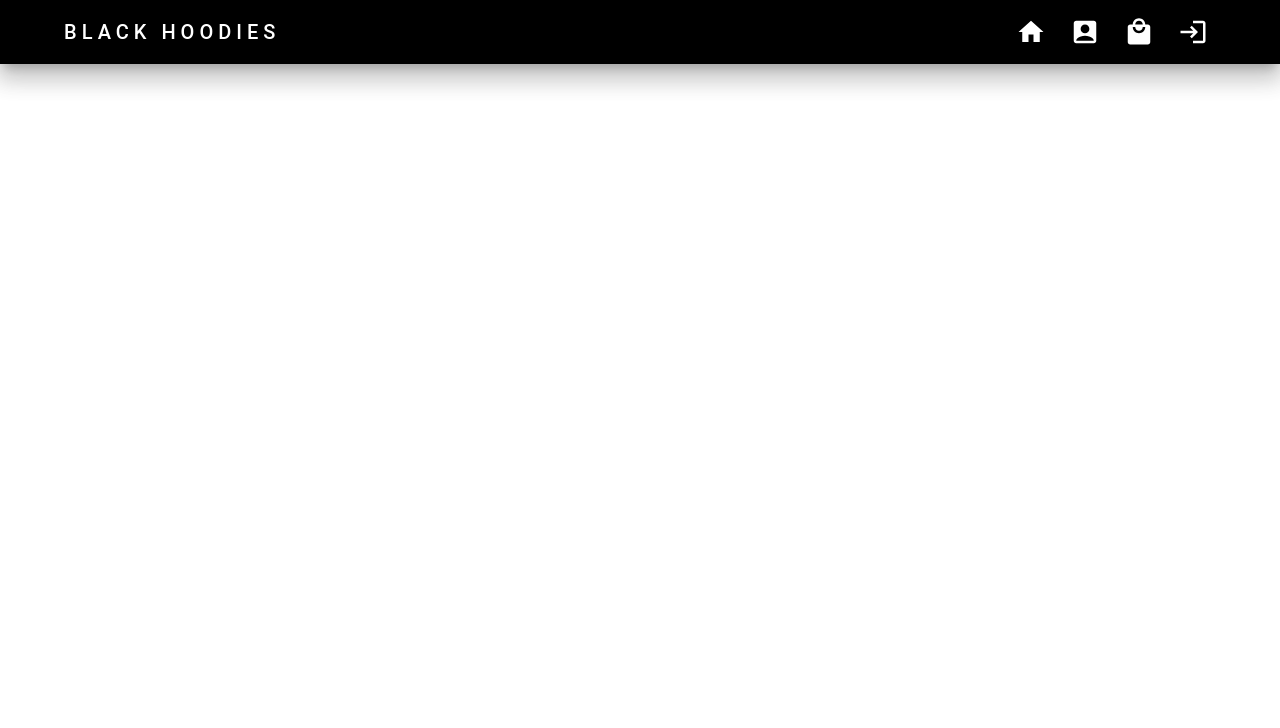
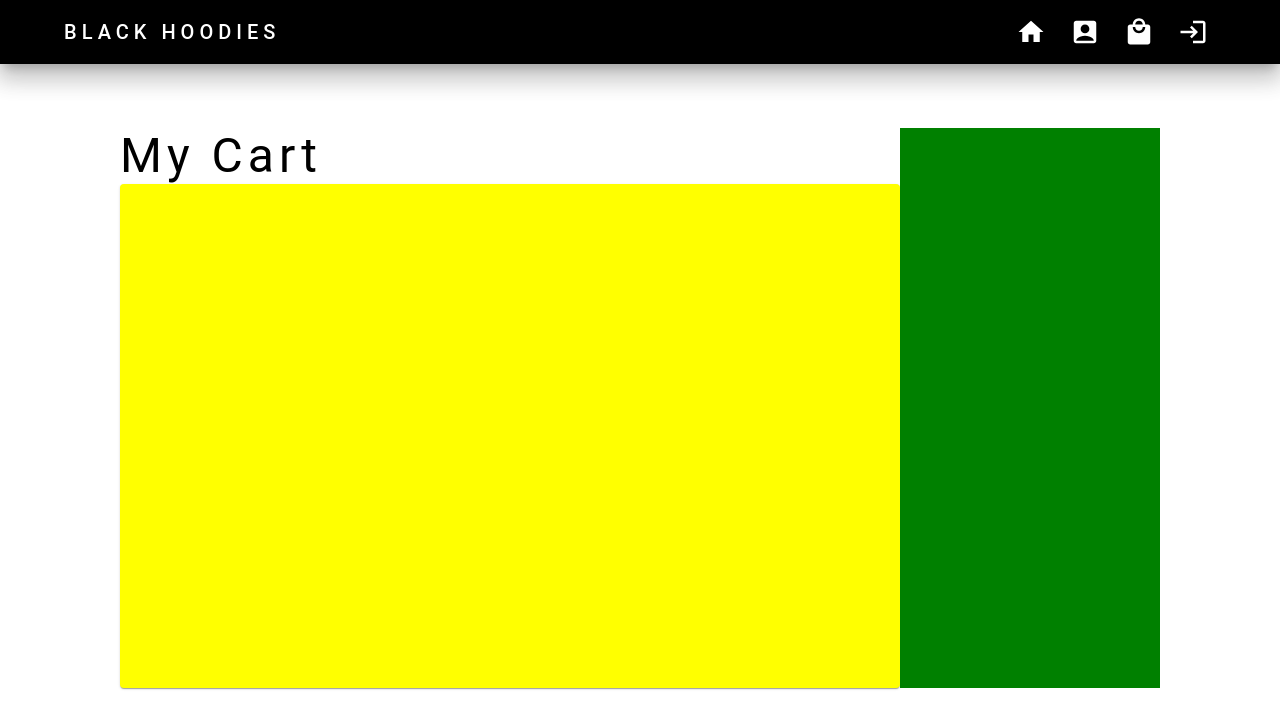
Before and after one commit to Chaggerty1994/BlackHoodie-Client, a React (Create React App) app: page /cart in a window 1280 px wide. Shown: the top 728 px of the page. Built offline with nearby package versions, Linux system fonts and the light colour scheme.

Commit message:
cart functioning cart page frame built

```diff
--- a/src/components/ApplicationViews.js
+++ b/src/components/ApplicationViews.js
@@ -1,15 +1,39 @@
-import React from "react"
+import React, { useEffect, useState } from "react"
 import { Route } from "react-router-dom"
 import { Login } from "./auth/Login"
 import { Register } from "./auth/Register"
 import { Home } from "./Home/home"
+import { Cart } from "./orders/cart"
 import { Products } from "./products/allProducts"
+import { CartContext } from "./products/cartContext"
 import { ProductDetails } from "./products/productDetail"
 
+const cartFromStorage = JSON.parse(localStorage.getItem("cart") || "[]" )
+
 export const ApplicationViews = () => {
+
+    const [cart, setCart] = useState(cartFromStorage)
+
+
+
+    const productToCart = (product) => {
+        setCart([...cart, product])
+    }
+
+    useEffect(
+        () => {
+            localStorage.setItem("cart", JSON.stringify(cart))
+        }, [cart]
+    )
+    console.log(cart)
     return <>
+            <CartContext.Provider value={{
+                    cart,
+                    setCart,
+                    productToCart
+            }}>
+
         <main>
-
             <Route exact path="/home">
                 <Home />
             </Route>
@@ -22,6 +46,10 @@ export const ApplicationViews = () => {
                 <Products />
             </Route>
 
+            <Route exact path="/cart">
+                <Cart />
+            </Route>
+
 
             <Route path="/login">
                 <Login />
@@ -31,5 +59,7 @@ export const ApplicationViews = () => {
                 <Register />
             </Route>
         </main>
+
+        </CartContext.Provider>
     </>
 }
--- /dev/null
+++ b/src/components/orders/cart.js
@@ -0,0 +1,87 @@
+import { Box, Button, Card, Divider, Grid, Paper, Typography } from "@mui/material"
+import React, { useContext, useEffect, useState } from "react"
+import { CartContext } from "../products/cartContext"
+import CardActions from '@mui/material/CardActions';
+import CardContent from '@mui/material/CardContent';
+import CardMedia from '@mui/material/CardMedia';
+
+
+export const Cart = () => {
+
+
+
+
+    const [currentOrderProduct, setCurrentOrderProduct] = useState({})
+
+
+
+
+    const { cart, setCart, productToCart } = useContext(CartContext)
+    console.log(cart)
+    return <>
+        <Box sx={{ display: "flex", minHeight: '70vh', mr: 15, ml: 15, mt: 4 }}>
+            <Grid sx={{ mb: 2 }} container direction="row" spacing={0}>
+
+                <Grid xs={12} sm={9} md={6} lg={9} item>
+                    <Box sx={{ display: "flex", mt: 4 }}>
+                        <Typography variant="h3"
+                            component="div"
+                            sx={{ letterSpacing: 5, flexGrow: 1 }}>
+                            My Cart
+                        </Typography>
+                    </Box>
+                    <Paper sx={{ display: "flex", minHeight: "63vh", maxHeight: "63vh", overflow: "auto", mt: 0, background: "yellow" }}>
+                        <Grid container direction="column" spacing={0}>
+                            {
+                                cart.map(cartItem => (
+                                    <>
+                                        <Card sx={{ display: "flex", direction: "row", height: "20vh",width: "99%",  mb: 1, border: 1 }}>
+                                            {/* <CardMedia
+                                                component="img"
+                                                height="100"
+                                                image={`http://localhost:8000${cartItem.image_path}`}
+                                                alt="shirt"
+                                            /> */}
+                                            <Box sx={{mr: 2, ml: 2, mt: 2, mb: 2 }} component="img" src={`http://localhost:8000${cartItem.image_path}`} />
+                                            <CardContent>
+                                                <Typography gutterBottom variant="h5" component="div">
+                                                    {cartItem.title}
+                                                </Typography>
+                                                <Typography >
+                                                   $ {cartItem.price}
+                                                </Typography>
+                                            </CardContent>
+                                            <CardActions>
+                                                <Button size="small">Share</Button>
+                                                <Button size="small">Learn More</Button>
+                                            </CardActions>
+                                        </Card>
+
+
+
+                                    </>
+
+                                ))
+                            }
+                        </Grid>
+                    </Paper>
+
+
+                </Grid>
+
+
+                <Grid xs={12} sm={3} md={3} lg={3} item>
+                    <Box sx={{ display: "flex", minHeight: '70vh', mt: 4, background: "green" }}>
+
+
+
+
+
+
+                    </Box>
+                </Grid>
+            </Grid>
+        </Box>
+
+    </>
+}
--- a/src/components/products/allProducts.js
+++ b/src/components/products/allProducts.js
@@ -1,13 +1,16 @@
 import { Button, Card, Divider, Grid, IconButton, ImageListItemBar, Stack, Typography } from "@mui/material"
 import { Box, Container } from "@mui/system"
-import React, { useEffect, useState } from "react"
+import React, { useContext, useEffect, useState } from "react"
 import { Link } from "react-router-dom";
 import { getProducts } from "./productManager";
 import ImageList from '@mui/material/ImageList';
 import ImageListItem from '@mui/material/ImageListItem';
 import LocalMallIcon from '@mui/icons-material/LocalMall';
+import { CartContext } from "./cartContext";
+
 
 export const Products = () => {
+
     const [products, setProducts] = useState([])
 
     const loadProducts = () => {
@@ -18,8 +21,10 @@ export const Products = () => {
         loadProducts()
     }, [])
 
+    const {cart, setCart, productToCart} = useContext(CartContext)
+
     return <>
-        <Box sx={{ display: "flex", minHeight: '80vh', mr: 10, ml: 10, mt: 4 }}>
+        <Box sx={{ display: "flex", minHeight: '80vh', mr: 5, ml: 5, mt: 4 }}>
             <Box sx={{ minHeight: '80vh', width: '20%' }}>
                 <Grid
                     sx={{ mb: 5 }}
@@ -85,7 +90,9 @@ export const Products = () => {
                                     sx={{ background: "black", fontColor: "white", fontSize: "30px",opacity: "100%" }}
                                     title={`${product.title} - $${product.price}`}
                                     actionIcon={
+                                        <IconButton onClick={()=>{productToCart(product)}}>
                                         <LocalMallIcon sx={{color:'white', mr: 2}}/>
+                                        </IconButton>
                                     }
                                     position='bottom' />
                             </ImageListItem>
--- /dev/null
+++ b/src/components/products/cartContext.js
@@ -0,0 +1,3 @@
+import React from "react";
+
+export const CartContext = React.createContext({})
--- a/src/components/products/featuredProducts.js
+++ b/src/components/products/featuredProducts.js
@@ -1,8 +1,12 @@
-import React, { useEffect, useState } from "react";
+import React, { useContext, useEffect, useState } from "react";
 import Box from '@mui/material/Box';
-import { Button, Grid, Typography } from "@mui/material";
+import { Button, Card, Grid, IconButton, ImageListItemBar, Typography } from "@mui/material";
 import { getProducts } from "./productManager";
 import { Link } from "react-router-dom";
+import ImageList from '@mui/material/ImageList';
+import ImageListItem from '@mui/material/ImageListItem';
+import LocalMallIcon from '@mui/icons-material/LocalMall';
+import { CartContext } from "./cartContext";
 
 
 export const FeaturedProduct = () => {
@@ -17,6 +21,8 @@ export const FeaturedProduct = () => {
         loadProducts()
     }, [])
     console.log(products)
+
+    const { cart, setCart, productToCart } = useContext(CartContext)
 
     return <>
         <Box sx={{ minHeight: '60vh', mr: 15, ml: 15, mt: 4 }}>
@@ -39,36 +45,41 @@ export const FeaturedProduct = () => {
                 </Grid>
 
             </Grid>
-            <Grid sx={{ mb: 5 }} container spacing={2} >
-                {
-                    products.map(product => {
-                        return <>
-                            <Grid xs={12} sm={6} md={6} lg={3} item>
+            <Box sx={{ minHeight: '40vh', width: '100%', ml: 3, mr: 3, justifyContent: "center" }}>
+                <ImageList cols={4}
+                    sx={{ gridTemplateColumns: 'repeat(autofill, minman(280px, 1fr)) !important' }}>
+                    {products.slice(0, 4).map(product => (
+                        <Card key={product.id}>
+                            <ImageListItem sx={{ height: '100% !impotant' }} >
                                 <Link to={`/products/${product.id}`}>
-                                <Box component="img" src={`http://localhost:8000${product.image_path}`} />
+
+                                    <img src={`http://localhost:8000${product.image_path}`}
+                                        loading="lazy"
+                                    />
                                 </Link>
-                                <Box sx={{ display: "flex", mt: 2, justifyContent: "center", alignItems: "center" }} >
-                                    <Typography>{product.title}</Typography>
-                                </Box>
-                                <Box sx={{ display: "flex", mt: 2, justifyContent: "center", alignItems: "center" }} >
-                                    <Typography>$ {product.price}</Typography>
-                                </Box>
-                            </Grid>
+                                <ImageListItemBar
+                                    sx={{ background: "black", fontColor: "white", fontSize: "30px", opacity: "100%" }}
+                                    title={`${product.title} - $${product.price}`}
+                                    actionIcon={
+                                        <IconButton onClick={() => { productToCart(product) }}>
+                                            <LocalMallIcon sx={{ color: 'white', mr: 2 }} />
+                                        </IconButton>
+                                    }
+                                    position='bottom' />
+                            </ImageListItem>
+                        </Card>
+                    ))}
+                </ImageList>
 
-                        </>
-                    }
 
-                    )
-                }
-
-            </Grid>
+            </Box>
             <Grid xs={12} sm={12} md={12} lg={12} item>
                 <Box sx={{ display: "flex", mt: 5, justifyContent: "center", alignItems: "center" }}>
                     <Link to="/products">
-                    <Button variant="outlined"
-                    sx={{ background: "black" }}>
-                        <Typography sx={{ letterSpacing: 5, color: "white" }}> All Designs</Typography>
-                    </Button>
+                        <Button variant="outlined"
+                            sx={{ background: "black" }}>
+                            <Typography sx={{ letterSpacing: 5, color: "white" }}> All Designs</Typography>
+                        </Button>
                     </Link>
                 </Box>
             </Grid>
--- a/src/components/products/productDetail.js
+++ b/src/components/products/productDetail.js
@@ -1,4 +1,4 @@
-import { Button, Divider, Grid, IconButton, Typography } from "@mui/material"
+import { Button, Card, Divider, Grid, IconButton, Typography } from "@mui/material"
 import { Box } from "@mui/system"
 import React, { useEffect, useState } from "react"
 import { useParams } from "react-router-dom"
@@ -24,10 +24,12 @@ export const ProductDetails = () => {
             <Grid sx={{ mb: 5 }} container direction="row" spacing={0}>
 
                 <Grid item>
+
                     <Box component="img"
                         elevation={15}
                         sx={{ minHeight: '70vh', ml: 13, mt: 4 }}
                         src={`http://localhost:8000${selectedProduct.image_path}`} />
+
                 </Grid>
 
                 <Grid xs={12} sm={6} md={6} lg={6} item>
```
Also changed, not shown: src/components/orders/ordermanager.js (added, +8 -0 lines), src/components/products/addToCart.js (added, +18 -0 lines).
